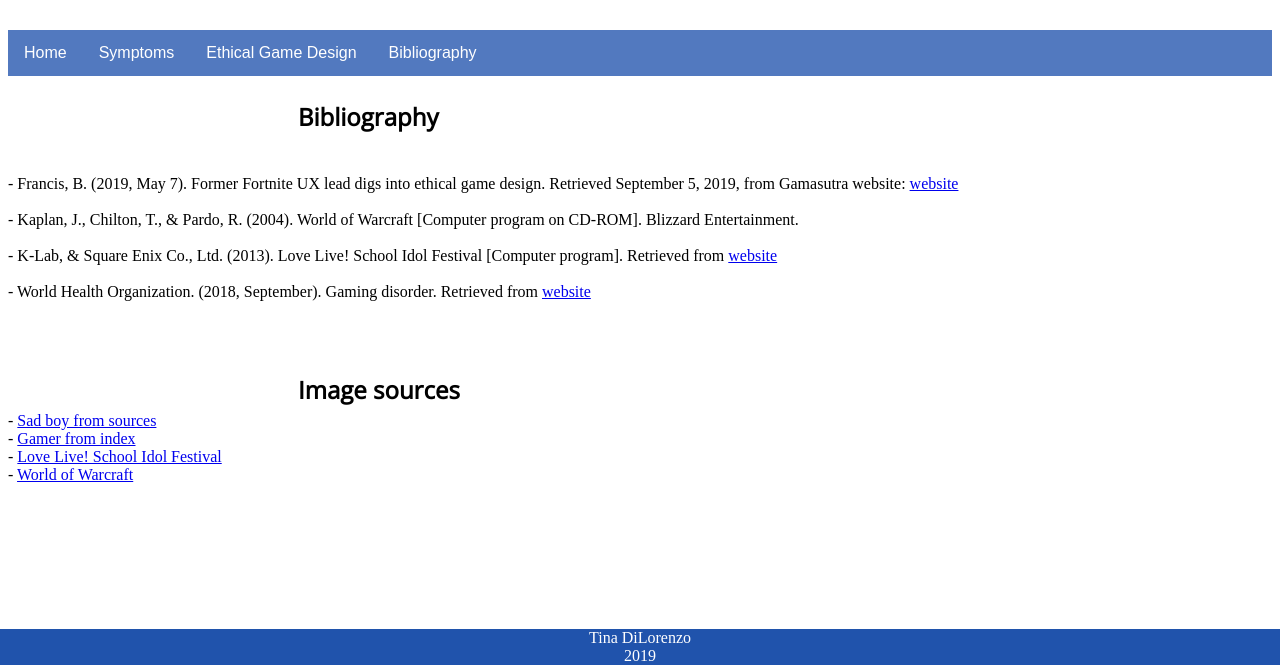
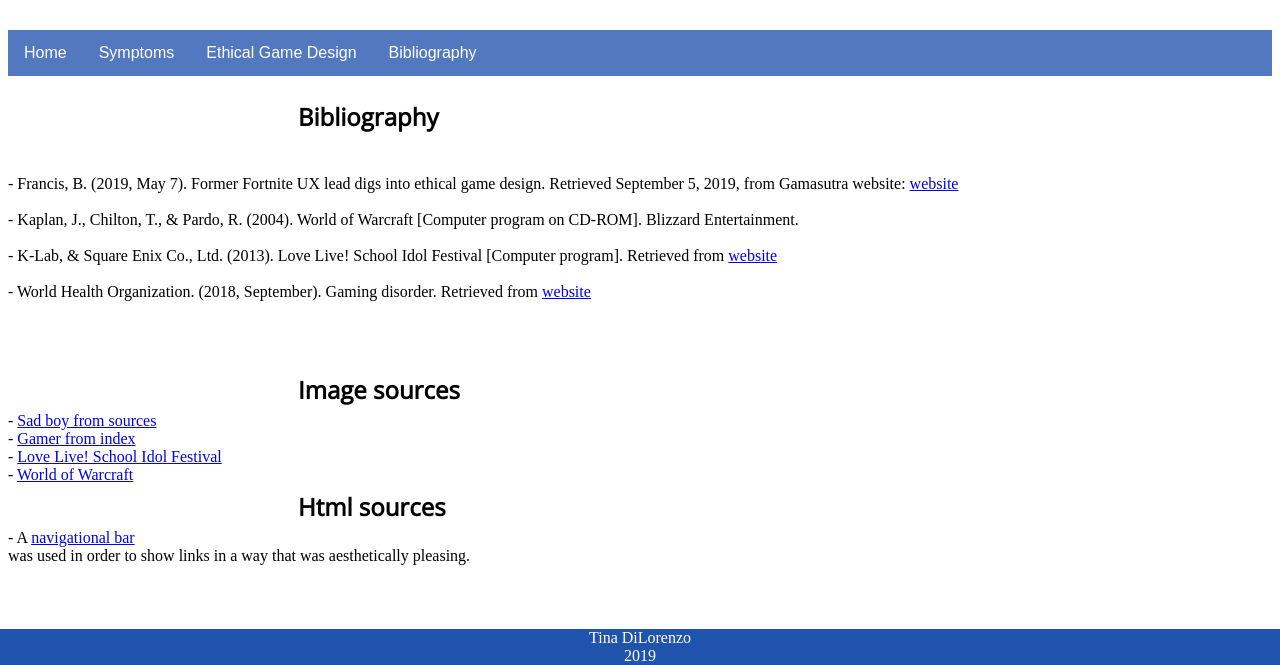
Before and after one commit to Tina-DiLorenzo/IGME-110, a plain HTML site: page www/researchpaper/bibliography.html in a window 1280 px wide. Shown: the part 135-800 px from the top of the page. Drawn offline with nearby package versions, Linux system fonts and the light colour scheme.

Commit message:
Update bibliography.html

```diff
--- a/www/researchpaper/bibliography.html
+++ b/www/researchpaper/bibliography.html
@@ -36,6 +36,8 @@
 - <a class="bib" href="https://i.redd.it/rf1mji68iesy.jpg">Love Live! School Idol Festival</a><br>
 - <a class="bib" href="https://o.aolcdn.com/images/dims?quality=85&image_uri=https%3A%2F%2Fo.aolcdn.com%2Fimages%2Fdims%3Fresize%3D2000%252C2000%252Cshrink%26image_uri%3Dhttps%253A%252F%252Fs.yimg.com%252Fos%252Fcreatr-uploaded-images%252F2019-02%252F79695820-2bb6-11e9-b77b-2c5fa0cc37e1%26client%3Da1acac3e1b3290917d92%26signature%3D4abd0dfc349adec648e1373ee38e8471d6f7085f&client=amp-blogside-v2&signature=fa622febe0571e9aa6c9ef9fd617cd859d27a1e4">World of Warcraft</a><br>
 
+<h2>Html sources</h2>
+- A <a class="bib" href="https://www.w3schools.com/css/css_navbar.asp">navigational bar</a><br> was used in order to show links in a way that was aesthetically pleasing.
 
 
 
```
